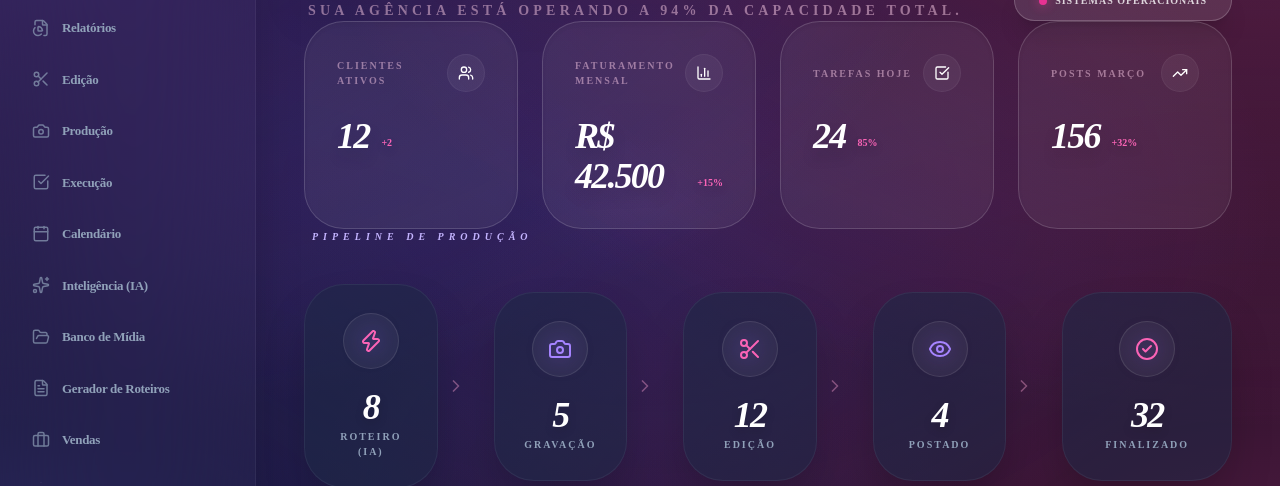
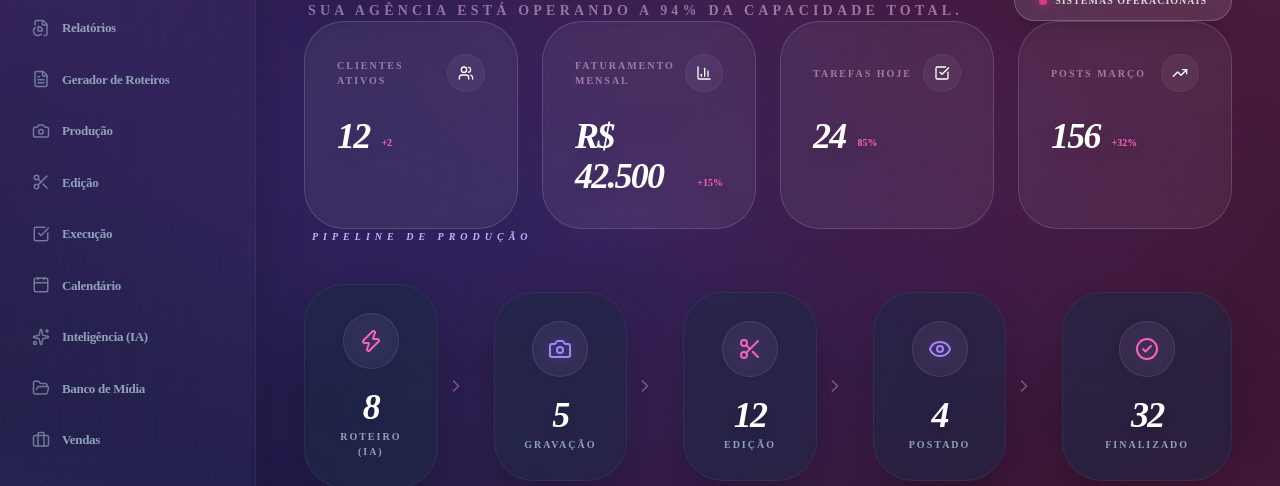
Before and after one commit to victordeassis6-creator/AGENCYHUB, a Next.js app: page / in a window 1280 px wide. Shown: the part 195-681 px from the top of the page. Built offline with nearby package versions, Linux system fonts and the light colour scheme.

Commit message:
UI: Refine sidebar flow - Roteiros after Relatórios and before Produção (v3.7)

```diff
--- a/components/layout/sidebar.tsx
+++ b/components/layout/sidebar.tsx
@@ -13,13 +13,13 @@ const navItems = [
   { name: "Dashboard", href: "/", icon: LayoutDashboard },
   { name: "Clientes", href: "/clientes", icon: Users },
   { name: "Relatórios", href: "/relatorios", icon: FilePieChart },
+  { name: "Gerador de Roteiros", href: "/roteiros", icon: FileText },
+  { name: "Produção", href: "/producao", icon: Camera },
   { name: "Edição", href: "/edicao", icon: Scissors },
-  { name: "Produção", href: "/producao", icon: Camera },
   { name: "Execução", href: "/execucao", icon: CheckSquare },
   { name: "Calendário", href: "/calendario", icon: Calendar },
   { name: "Inteligência (IA)", href: "/ia", icon: Sparkles },
   { name: "Banco de Mídia", href: "/midia", icon: FolderOpen },
-  { name: "Gerador de Roteiros", href: "/roteiros", icon: FileText },
   { name: "Vendas", href: "/vendas", icon: Briefcase },
   { name: "Configurações", href: "/configuracoes", icon: Settings },
 ]
```
